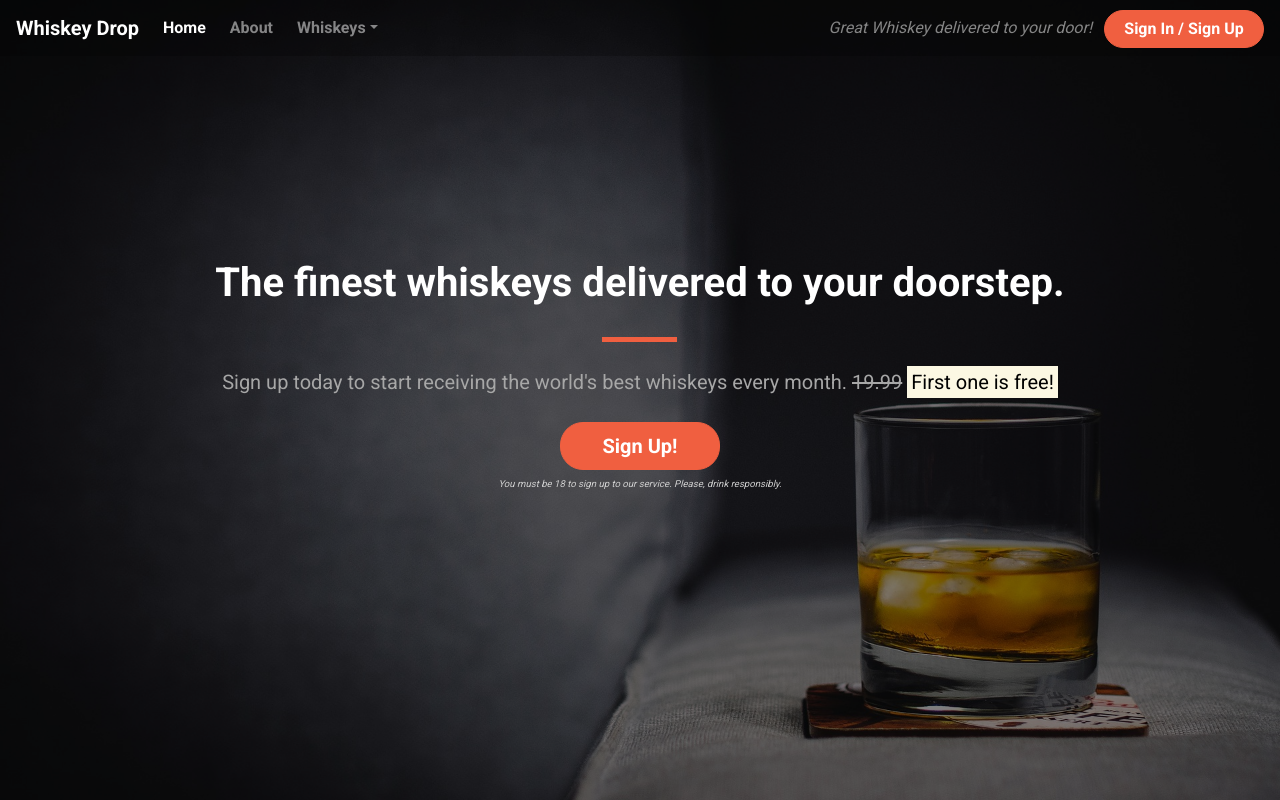
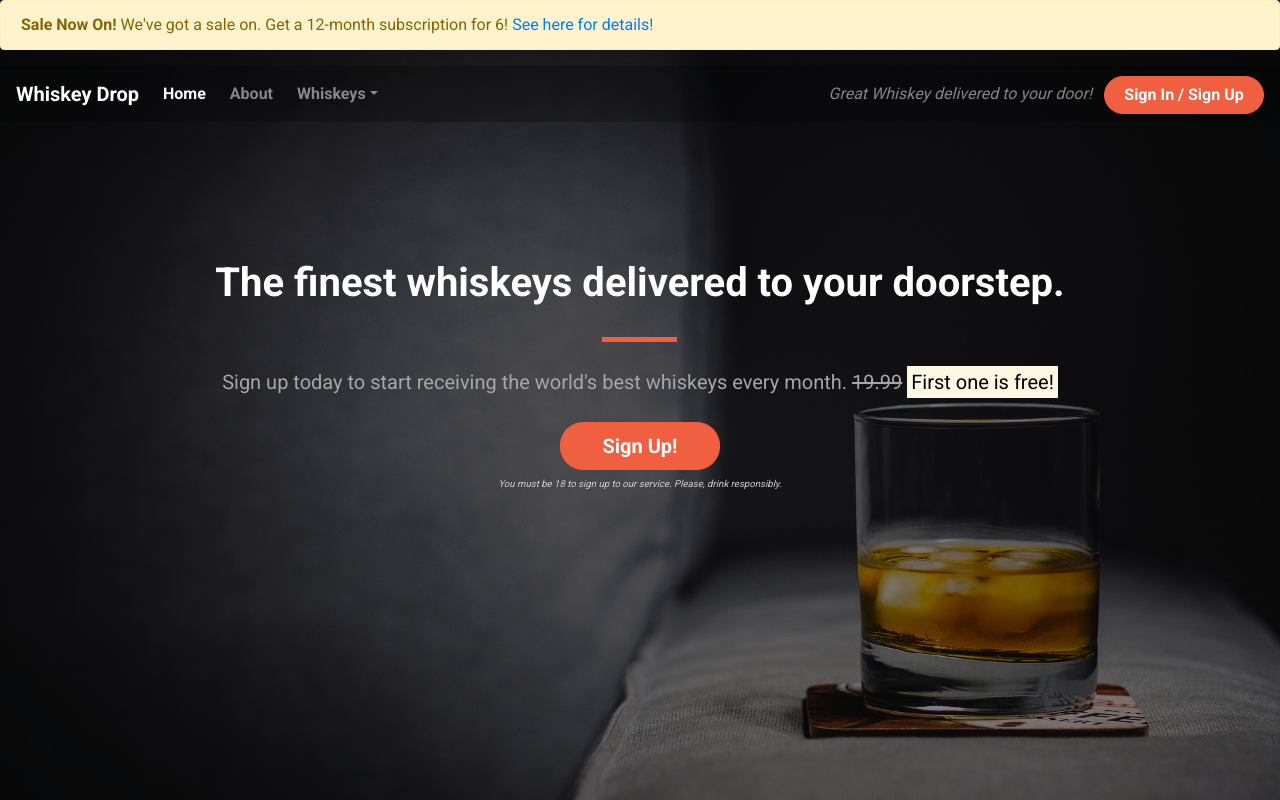
Before and after one commit to vinnieOrdobas/bootstrap, a plain HTML site: page bootstrap/index.html in a window 1280 px wide. Shown: the top 800 px of the page. Drawn offline with nearby package versions, Linux system fonts and the light colour scheme.

Commit message:
index.html updated, css styling updated

```diff
--- a/bootstrap/css/style.css
+++ b/bootstrap/css/style.css
@@ -62,6 +62,11 @@ body {
     padding-left: 0;
     padding-right: 0;
     z-index: 1;
+}
+
+.navalert-container .col-12 {
+    padding-left: 0;
+    padding-right: 0;
 }
 
 .navbar {
--- a/bootstrap/index.html
+++ b/bootstrap/index.html
@@ -11,6 +11,15 @@
   </head>
   <body>
     <div class="container-fluid navalert-container">
+        <div class="container-fluid alert-container">
+        <div class="row d-none d-sm-block">
+            <div class="col-12">
+                <div class="alert alert-warning">
+                    <strong>Sale Now On!</strong> We've got a sale on. Get a 12-month subscription for 6! <a href=""> See here for details! </a>
+                </div>
+            </div>
+        </div>
+        </div>
         <nav class="navbar navbar-dark navbar-expand-sm">
             <a href="/" class="navbar-brand">Whiskey Drop</a>
 
@@ -39,15 +48,6 @@
             </div>
         </nav>
     </div>
-    <!--<div class="container alert-container">
-        <div class="row d-none d-sm-block">
-            <div class="col-12">
-                <div class="alert alert-warning">
-                    <strong>Sale Now On!</strong> We've got a sale on. Get a 12-month subscription for 6! <a href=""> See here for details! </a>
-                </div>
-            </div>
-        </div>
-    </div> >-->
     <div class="container-fluid callout-container">
         <div class="opaque-overlay">&nbsp;</div>
         <div class="row">
```
